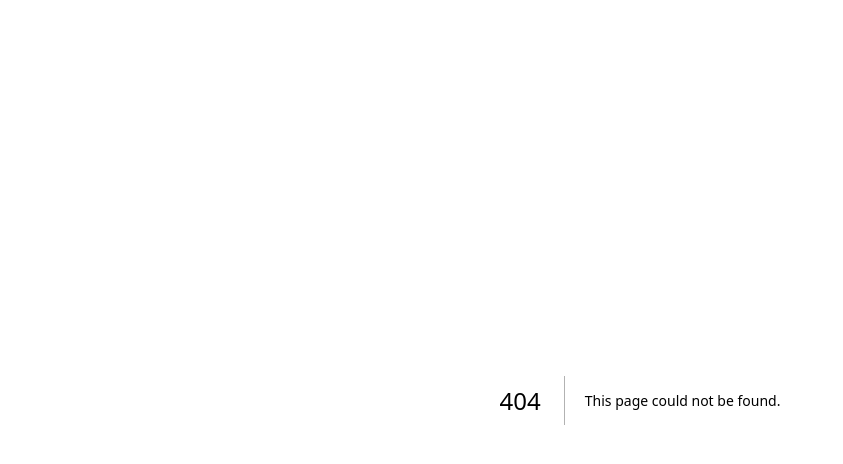
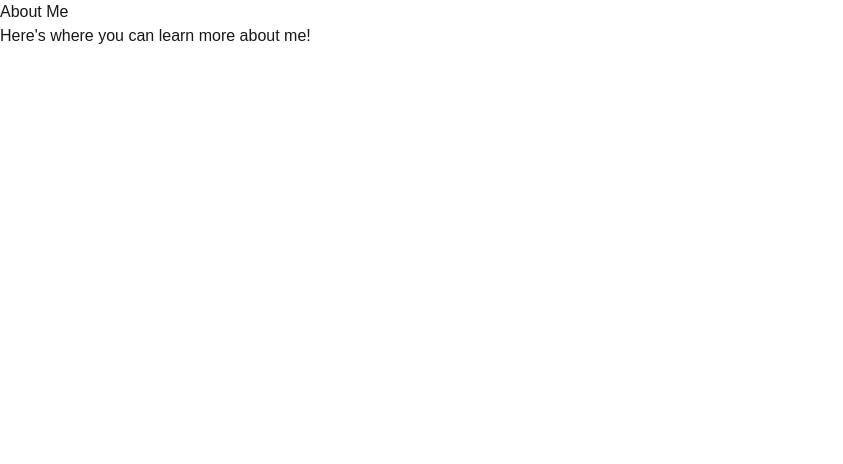
Before and after one commit to Tara-Fortis/portfolio-1, a Next.js app: page /bio in a window 1280 px wide. Before the commit this address had no page. Shown: the top 464 px of the page, without its empty margins (0-843 px from the left). Built offline with nearby package versions, Linux system fonts and the light colour scheme.

Commit message:
remade bio page

```diff
--- /dev/null
+++ b/src/app/bio/page.tsx
@@ -0,0 +1,12 @@
+import React from 'react';
+
+const BioPage = () => {
+    return (
+        <div>
+            <h1>About Me</h1>
+            <p>Here's where you can learn more about me!</p>
+        </div>
+    );
+};
+
+export default BioPage;
```
